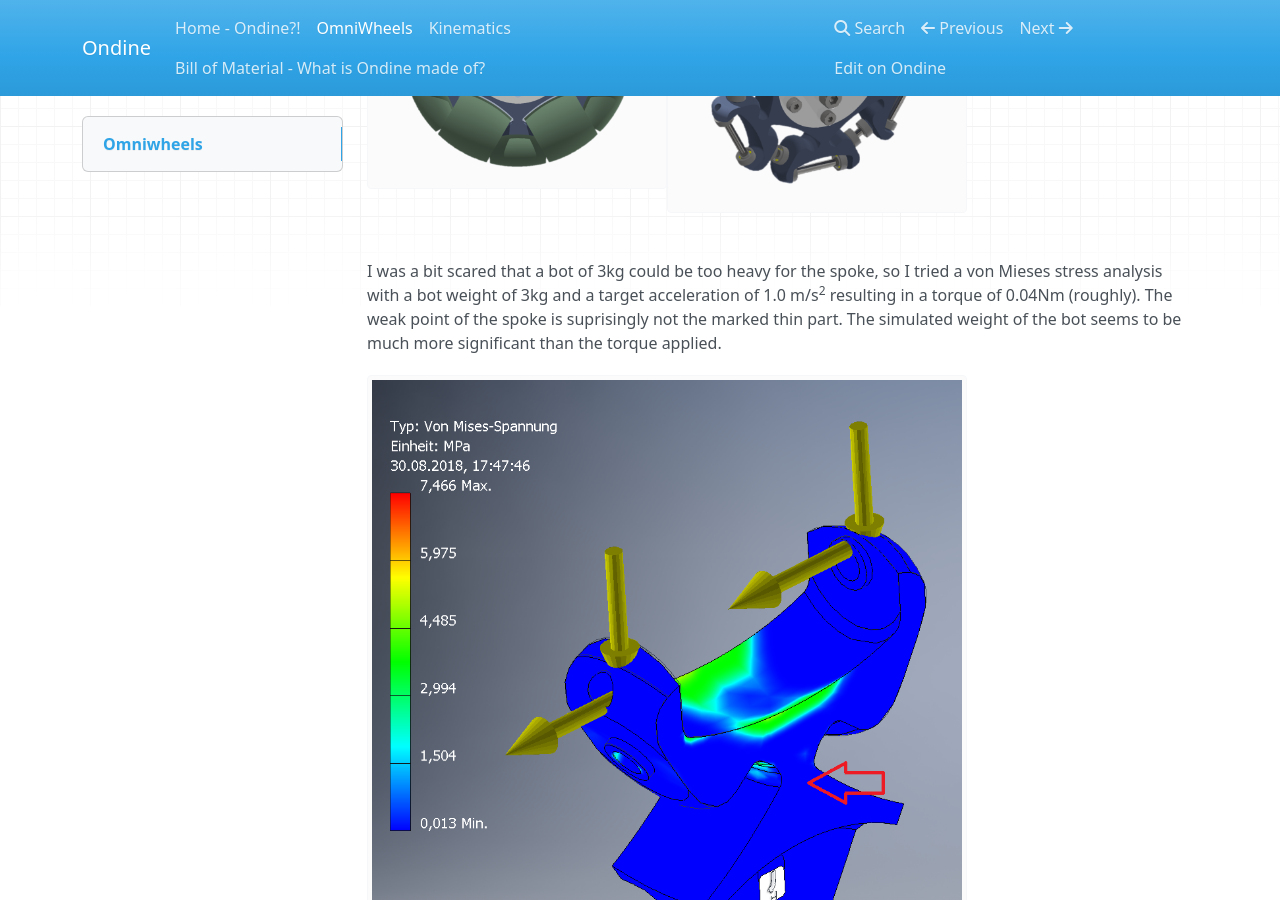
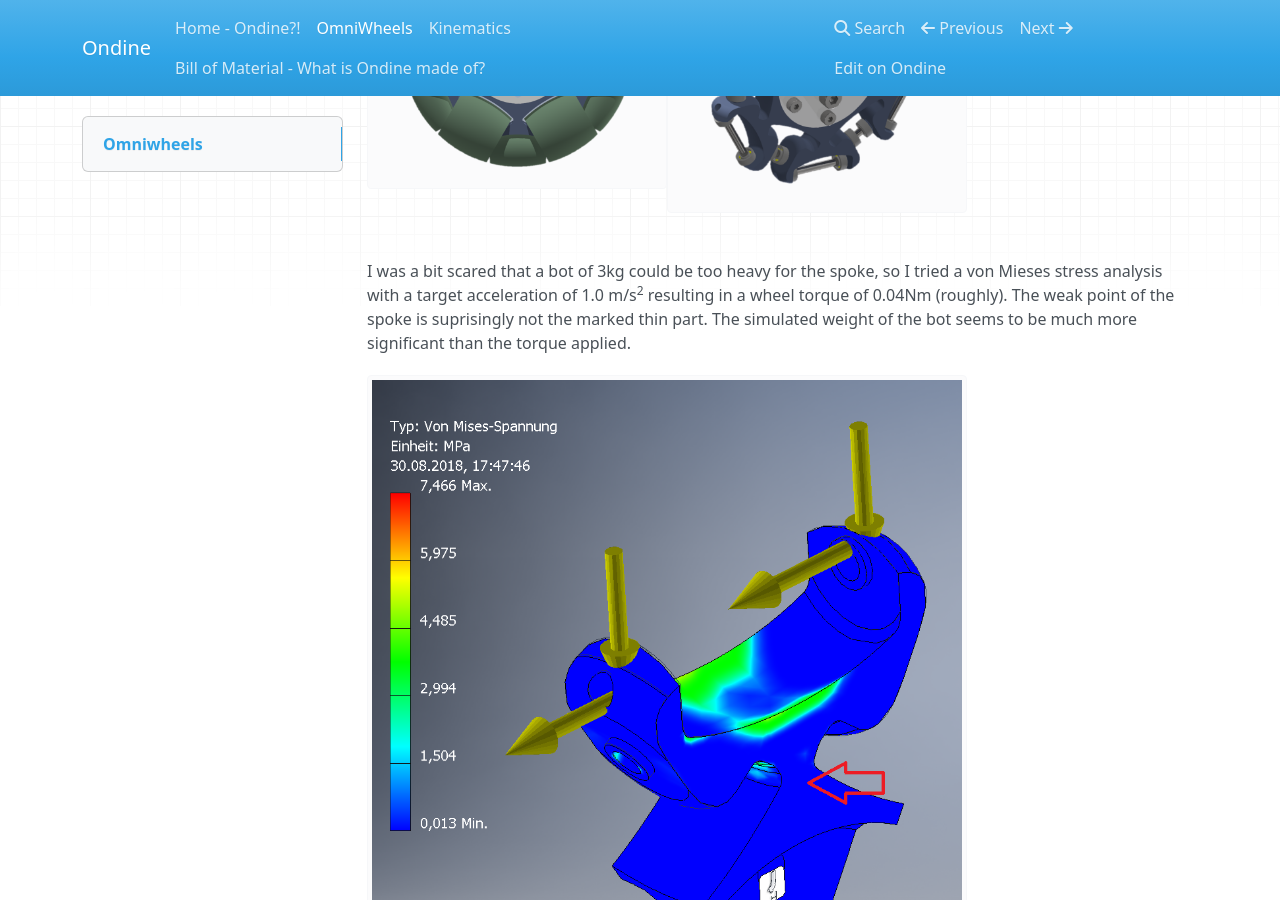
Before and after one commit to jochenalt/Ondine, an MkDocs documentation site: the page built from docs/OmniWheels.md, in a window 1280 px wide and 900 px high, scrolled down 1337 px. Built offline with MkDocs 1.6.1, drawn with Linux system fonts in a browser that asks for light colours; nearby versions of some CDN libraries; old or Windows-style settings are respelled for this version of MkDocs.

Commit message:
no message

```diff
--- a/docs/OmniWheels.md
+++ b/docs/OmniWheels.md
@@ -15,7 +15,7 @@
 <img align="left" width="300px" src="../images/omniwheel/omniwheel CAD total.png"/>
 <img width="300px" src="../images/omniwheel/omniwheel CAD cut.png"/>
 
-I was a bit scared that a bot of 3kg could be too heavy for the spoke, so I tried a von Mieses stress analysis with a bot weight of 3kg and a target acceleration of 1.0 m/s<sup>2</sup> resulting in a torque of 0.04Nm (roughly). The weak point of the spoke is suprisingly not the marked thin part. The simulated weight of the bot seems to be much more significant than the torque applied.
+I was a bit scared that a bot of 3kg could be too heavy for the spoke, so I tried a von Mieses stress analysis with a target acceleration of 1.0 m/s<sup>2</sup> resulting in a wheel torque of 0.04Nm (roughly). The weak point of the spoke is suprisingly not the marked thin part. The simulated weight of the bot seems to be much more significant than the torque applied.
 <img width="600px" src="../images/omniwheel/VonMisesSpannung.png"/>
 
 As a courtesy to the japanese patent, I arranged the 3D-printed parts in beautiful manner:
```
